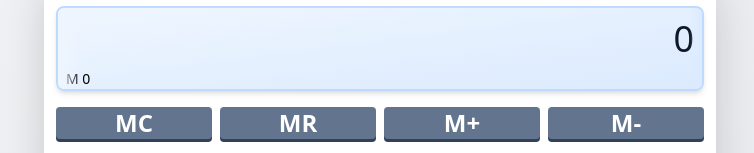
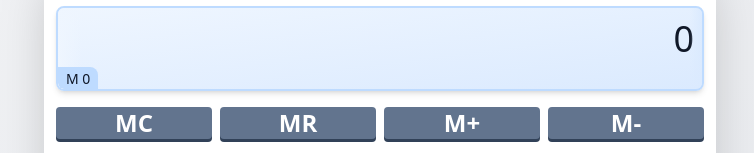
Before and after one commit to kototok903/fraction-calculator, a React (Vite) app: page / in a window 1280 px wide. Both pictures are taken after a click on the button "M+". Shown: the part 216-369 px from the top of the page, without its empty margins (260-1014 px from the left). Built offline with nearby package versions, Linux system fonts and the light colour scheme.

Commit message:
fix(memory): fix memory badge display

```diff
--- a/src/components/Display.tsx
+++ b/src/components/Display.tsx
@@ -51,7 +51,7 @@ export function Display({
   return (
     <div className="relative py-2 rounded-lg border-2 shadow-md bg-linear-to-br from-display-bg-from to-display-bg-to border-display overflow-hidden">
       {memory && (
-        <div className="absolute bottom-0 left-0 text-sm text-nowrap px-2 pt-0.5 max-w-[50%] rounded-bl-md rounded-tr-lg text-ellipsis overflow-hidden bg-memory-badge-bg text-memory-badge-text">
+        <div className="absolute z-1 bottom-0 left-0 text-sm text-nowrap px-2 pt-0.5 max-w-[50%] rounded-bl-md rounded-tr-lg text-ellipsis overflow-hidden bg-memory-badge text-memory-badge">
           M {formatFraction(memory)}
         </div>
       )}
```
